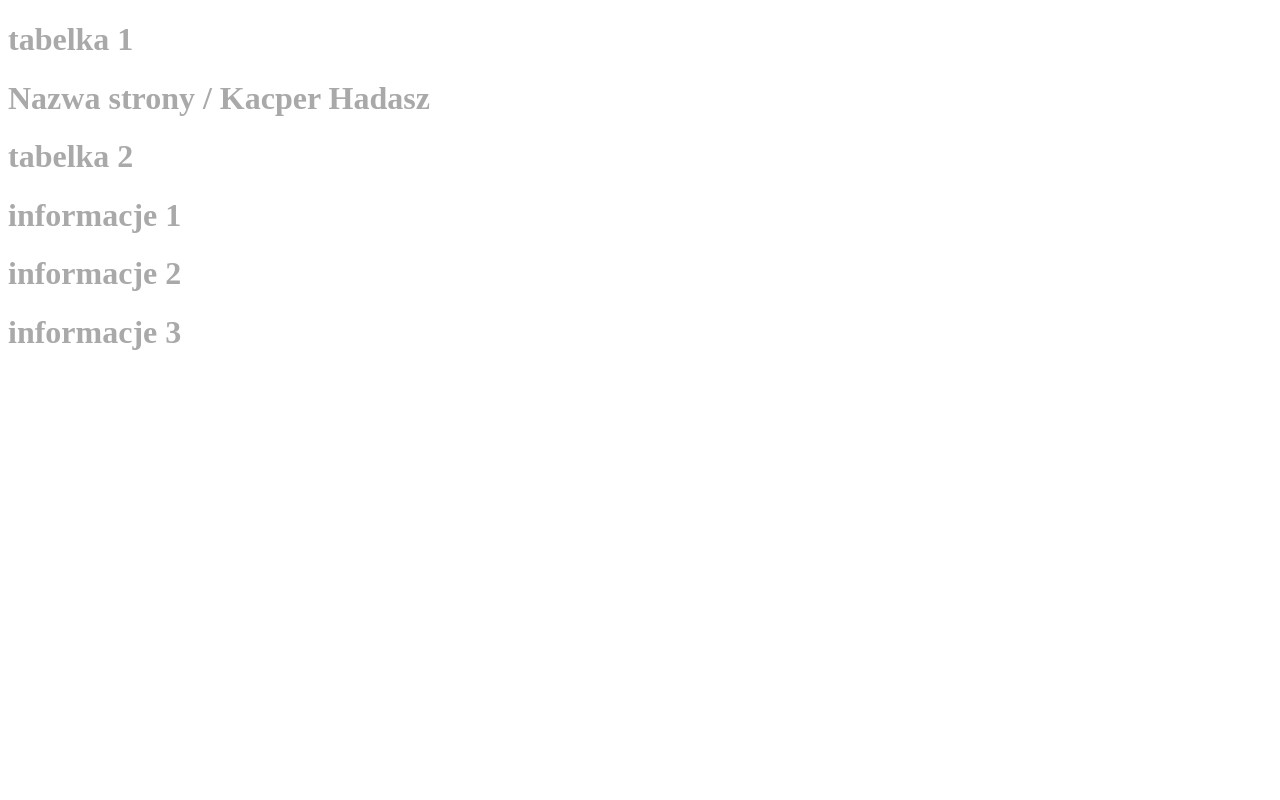
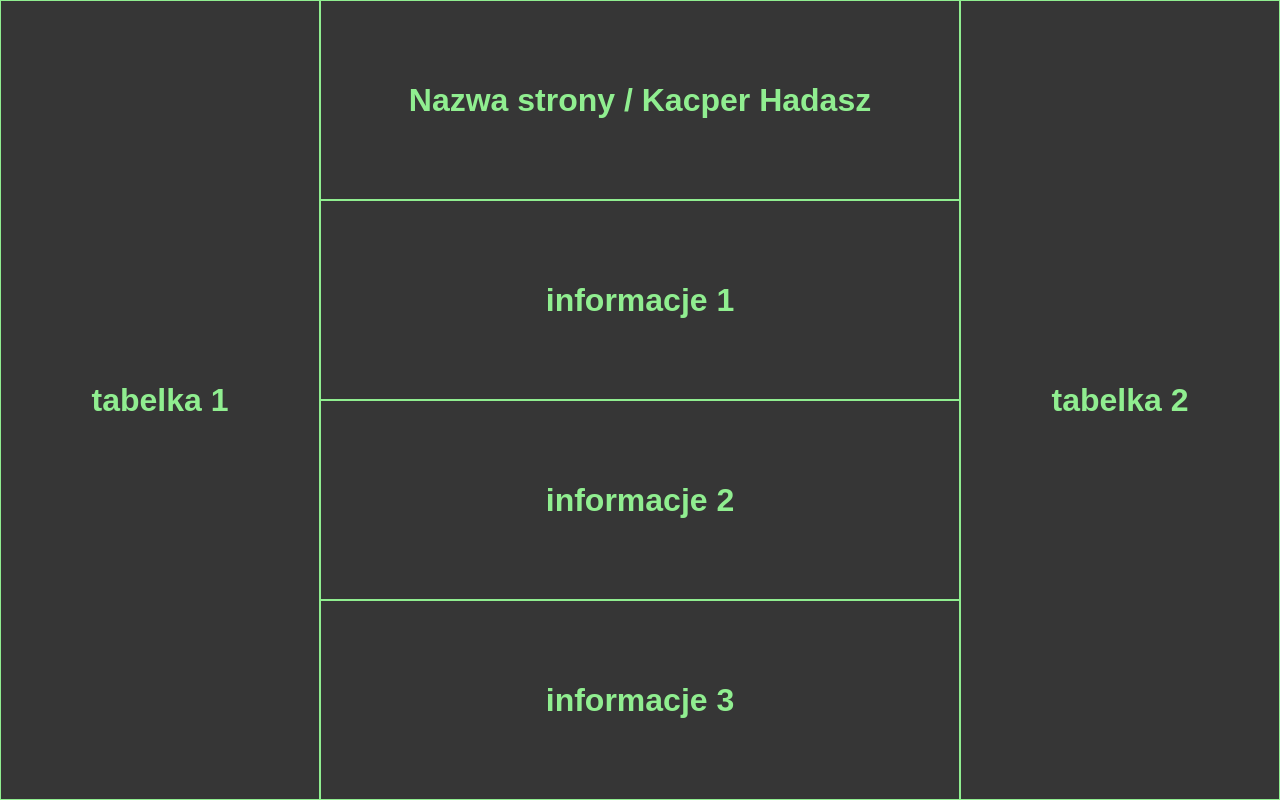
Before and after one commit to 3ti-2020/korona-01-team_hadasz, a PHP site: page / in a window 1280 px wide. Run offline with PHP 8.4, Linux system fonts and the light colour scheme.

Commit message:
Update style.css

```diff
--- a/style.css
+++ b/style.css
@@ -1,3 +1,47 @@
-body {
-color: darkgrey;
+.body{
+    display: grid;
+    height: 100vh;
+    width: 100%;
+    margin: auto 0;
+    font-family: sans-serif;
+    grid-template-columns: 25% 25% 25% 25% ;
+    grid-template-rows: 25% 25% 25% 25%;
+    grid-template-areas:
+    "a b b c"
+    "a d d c"
+    "a e e c"
+    "a f f c";
 }
+
+.item{
+    background-color: rgb(54, 54, 54);
+   border:  1px solid lightgreen;
+   display: flex;
+   justify-content: center;
+   align-items: center;
+   color: lightgreen;
+}
+
+.a{
+    grid-area: a;
+}
+
+.b{
+    grid-area: b;
+}
+
+.c{
+    grid-area: c;
+}
+
+.d{
+    grid-area: d;
+}
+
+.e{
+    grid-area: e;
+}
+
+.f{
+    grid-area: f;
+}
```
